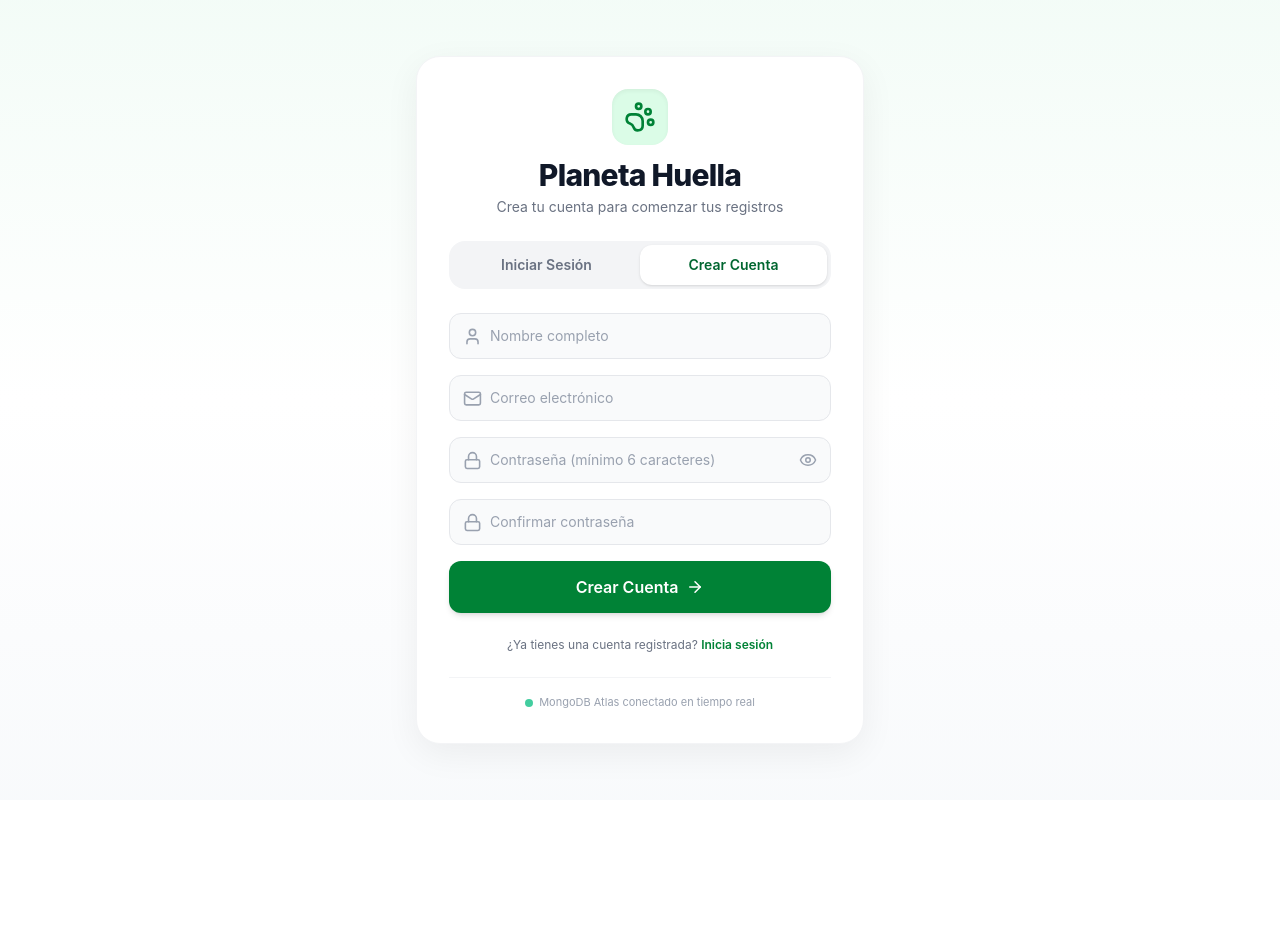
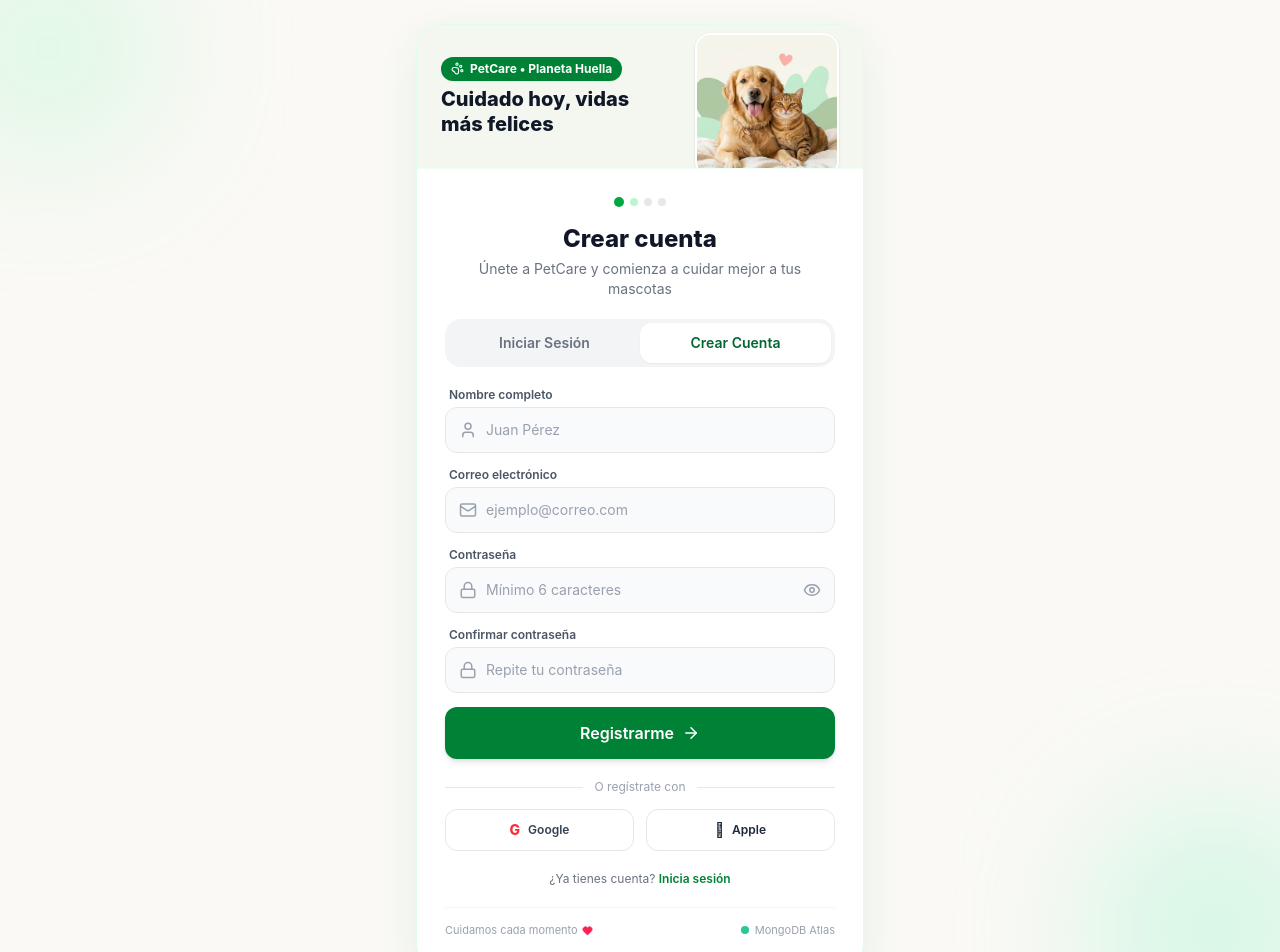
Before and after one commit to Matt-a01/PWA-PlanetaHuella, a React (Vite) app in the folder frontend/: page /Registro in a window 1280 px wide. Shown: the top 952 px of the page. Before the commit the page ends 800 px from the top, so only its background shows below. Built offline with nearby package versions, Linux system fonts and the light colour scheme; no server answers.

Commit message:
mejorar diseno visual de login, registro y recomendaciones

```diff
--- a/frontend/src/pages/Auth.tsx
+++ b/frontend/src/pages/Auth.tsx
@@ -1,9 +1,21 @@
 // frontend/src/pages/Auth.tsx
 import { useState, type FormEvent } from 'react';
 import { useNavigate } from 'react-router-dom';
-import { Mail, Lock, User, Eye, EyeOff, PawPrint, AlertCircle, CheckCircle2, ArrowRight } from 'lucide-react';
+import {
+  Mail,
+  Lock,
+  User,
+  Eye,
+  EyeOff,
+  PawPrint,
+  AlertCircle,
+  CheckCircle2,
+  ArrowRight,
+  Heart,
+} from 'lucide-react';
 import { loginUser, registerUser } from '../services/authService';
 import { useAuthStore } from '../store/useAuthStore';
+import landingHero from '../assets/landing-hero.jpg';
 
 interface AuthProps {
   initialMode?: 'login' | 'register';
@@ -14,14 +26,14 @@ export default function Auth({ initialMode = 'login' }: AuthProps) {
   const navigate = useNavigate();
   const setAuth = useAuthStore((state) => state.login);
 
-  // Form states
+  // Estados del formulario (misma lógica original)
   const [fullName, setFullName] = useState('');
   const [email, setEmail] = useState('');
   const [password, setPassword] = useState('');
   const [confirmPassword, setConfirmPassword] = useState('');
   const [showPassword, setShowPassword] = useState(false);
 
-  // UI status states
+  // Estados de interfaz
   const [loading, setLoading] = useState(false);
   const [errorMessage, setErrorMessage] = useState<string | null>(null);
   const [successMessage, setSuccessMessage] = useState<string | null>(null);
@@ -37,7 +49,6 @@ export default function Auth({ initialMode = 'login' }: AuthProps) {
     setErrorMessage(null);
     setSuccessMessage(null);
 
-    // Validaciones en cliente
     if (mode === 'register') {
       if (!fullName.trim()) {
         setErrorMessage('Por favor ingresa tu nombre completo.');
@@ -92,32 +103,60 @@ export default function Auth({ initialMode = 'login' }: AuthProps) {
   };
 
   return (
-    <div className="min-h-screen bg-gradient-to-b from-green-50/60 via-white to-slate-50 flex flex-col justify-center items-center p-4 sm:p-6">
-      <div className="w-full max-w-md bg-white rounded-3xl shadow-[0_10px_35px_rgba(0,0,0,0.06)] border border-gray-100 p-6 sm:p-8">
+    <div className="min-h-screen bg-[#FAF9F5] flex flex-col justify-center items-center p-4 sm:p-6 relative overflow-hidden">
+      {/* Decoración orgánica suave de fondo */}
+      <div className="pointer-events-none absolute -top-16 -left-16 w-56 h-56 rounded-full bg-green-200/40 blur-3xl" />
+      <div className="pointer-events-none absolute -bottom-16 -right-16 w-64 h-64 rounded-full bg-emerald-200/40 blur-3xl" />
 
-        {/* LOGO Y ENCABEZADO */}
-        <div className="text-center mb-6">
-          <div className="inline-flex items-center justify-center w-14 h-14 rounded-2xl bg-green-100 text-green-700 mb-3 shadow-inner">
-            <PawPrint size={32} />
+      <div className="w-full max-w-md bg-white rounded-3xl shadow-[0_14px_40px_rgba(21,128,61,0.08)] border border-green-100/80 overflow-hidden z-10">
+
+        {/* BANNER HERO SUPERIOR OPTIMIZADO */}
+        <div className="relative h-36 bg-[#F3F7F0] flex items-center justify-between px-6 overflow-hidden border-b border-green-50">
+          <div className="z-10 max-w-[58%]">
+            <div className="inline-flex items-center gap-1.5 px-2.5 py-1 rounded-full bg-green-700 text-white text-xs font-bold mb-1.5 shadow-xs">
+              <PawPrint size={13} />
+              <span>PetCare • Planeta Huella</span>
             </div>
-          <h1 className="text-2xl sm:text-3xl font-extrabold text-gray-900 tracking-tight">
-            Planeta Huella
+            <h1 className="text-lg sm:text-xl font-extrabold text-gray-900 leading-tight">
+              Cuidado hoy, vidas más felices
             </h1>
-          <p className="text-sm text-gray-500 mt-1">
+          </div>
+
+          <img
+            src={landingHero}
+            alt="Mascotas Planeta Huella"
+            className="w-36 h-36 object-cover rounded-2xl translate-y-2 shadow-sm border-2 border-white"
+          />
+        </div>
+
+        <div className="p-6 sm:p-7">
+          {/* Indicador de pasos estilo diseño móvil */}
+          <div className="flex justify-center items-center gap-1.5 mb-4">
+            <span className="w-2.5 h-2.5 rounded-full bg-green-600" />
+            <span className="w-2 h-2 rounded-full bg-green-200" />
+            <span className="w-2 h-2 rounded-full bg-gray-200" />
+            <span className="w-2 h-2 rounded-full bg-gray-200" />
+          </div>
+
+          {/* TÍTULO DINÁMICO */}
+          <div className="text-center mb-5">
+            <h2 className="text-2xl font-extrabold text-gray-900">
+              {mode === 'login' ? 'Iniciar sesión' : 'Crear cuenta'}
+            </h2>
+            <p className="text-xs sm:text-sm text-gray-500 mt-1">
               {mode === 'login'
                 ? 'Bienvenido de nuevo a cuidar a tus mascotas'
-              : 'Crea tu cuenta para comenzar tus registros'}
+                : 'Únete a PetCare y comienza a cuidar mejor a tus mascotas'}
             </p>
           </div>
 
-        {/* SELECTOR DE MODO: INICIAR SESIÓN / CREAR CUENTA */}
-        <div className="flex bg-gray-100 p-1 rounded-2xl mb-6">
+          {/* SELECTOR DE MODO */}
+          <div className="flex bg-gray-100 p-1 rounded-2xl mb-5">
             <button
               type="button"
               onClick={() => switchMode('login')}
-            className={`flex-1 py-2.5 text-sm font-semibold rounded-xl transition-all duration-200 ${
-              mode === 'login'
-                ? 'bg-white text-green-800 shadow-sm'
+              className={`flex-1 py-2.5 text-xs sm:text-sm font-semibold rounded-xl transition-all cursor-pointer ${mode === 'login'
+                ? 'bg-white text-green-800 shadow-xs'
                 : 'text-gray-500 hover:text-gray-900'
                 }`}
             >
@@ -126,9 +165,8 @@ export default function Auth({ initialMode = 'login' }: AuthProps) {
             <button
               type="button"
               onClick={() => switchMode('register')}
-            className={`flex-1 py-2.5 text-sm font-semibold rounded-xl transition-all duration-200 ${
-              mode === 'register'
-                ? 'bg-white text-green-800 shadow-sm'
+              className={`flex-1 py-2.5 text-xs sm:text-sm font-semibold rounded-xl transition-all cursor-pointer ${mode === 'register'
+                ? 'bg-white text-green-800 shadow-xs'
                 : 'text-gray-500 hover:text-gray-900'
                 }`}
             >
@@ -136,93 +174,107 @@ export default function Auth({ initialMode = 'login' }: AuthProps) {
             </button>
           </div>
 
-        {/* MENSAJES DE ERROR O ÉXITO */}
+          {/* ALERTAS DE ERROR O ÉXITO */}
           {errorMessage && (
-          <div className="mb-4 p-3.5 bg-red-50 border border-red-200 text-red-700 text-xs sm:text-sm rounded-xl flex items-start gap-2.5 animate-fadeIn">
+            <div className="mb-4 p-3.5 bg-red-50 border border-red-200 text-red-700 text-xs sm:text-sm rounded-xl flex items-start gap-2.5">
               <AlertCircle size={18} className="shrink-0 mt-0.5 text-red-500" />
               <span>{errorMessage}</span>
             </div>
           )}
 
           {successMessage && (
-          <div className="mb-4 p-3.5 bg-green-50 border border-green-200 text-green-800 text-xs sm:text-sm rounded-xl flex items-start gap-2.5 animate-fadeIn">
+            <div className="mb-4 p-3.5 bg-green-50 border border-green-200 text-green-800 text-xs sm:text-sm rounded-xl flex items-start gap-2.5">
               <CheckCircle2 size={18} className="shrink-0 mt-0.5 text-green-600" />
               <span>{successMessage}</span>
             </div>
           )}
 
           {/* FORMULARIO */}
-        <form onSubmit={handleSubmit} className="space-y-4">
-
-          {/* NOMBRE COMPLETO (Solo en Registro) */}
+          <form onSubmit={handleSubmit} className="space-y-3.5">
             {mode === 'register' && (
+              <div>
+                <label className="block text-xs font-semibold text-gray-600 mb-1 ml-1">
+                  Nombre completo
+                </label>
                 <div className="relative">
-              <User className="absolute left-3.5 top-3.5 text-gray-400" size={19} />
+                  <User className="absolute left-3.5 top-3.5 text-gray-400" size={18} />
                   <input
                     type="text"
                     value={fullName}
                     onChange={(e) => setFullName(e.target.value)}
-                placeholder="Nombre completo"
+                    placeholder="Juan Pérez"
                     required
                     className="w-full pl-10 pr-4 py-3 bg-gray-50 border border-gray-200 rounded-xl text-sm text-gray-900 placeholder-gray-400 focus:outline-none focus:border-green-600 focus:bg-white focus:ring-2 focus:ring-green-100 transition-all"
                   />
                 </div>
+              </div>
             )}
 
-          {/* CORREO ELECTRÓNICO */}
+            <div>
+              <label className="block text-xs font-semibold text-gray-600 mb-1 ml-1">
+                Correo electrónico
+              </label>
               <div className="relative">
-            <Mail className="absolute left-3.5 top-3.5 text-gray-400" size={19} />
+                <Mail className="absolute left-3.5 top-3.5 text-gray-400" size={18} />
                 <input
                   type="email"
                   value={email}
                   onChange={(e) => setEmail(e.target.value)}
-              placeholder="Correo electrónico"
+                  placeholder="ejemplo@correo.com"
                   required
                   className="w-full pl-10 pr-4 py-3 bg-gray-50 border border-gray-200 rounded-xl text-sm text-gray-900 placeholder-gray-400 focus:outline-none focus:border-green-600 focus:bg-white focus:ring-2 focus:ring-green-100 transition-all"
                 />
               </div>
+            </div>
 
-          {/* CONTRASEÑA */}
+            <div>
+              <label className="block text-xs font-semibold text-gray-600 mb-1 ml-1">
+                Contraseña
+              </label>
               <div className="relative">
-            <Lock className="absolute left-3.5 top-3.5 text-gray-400" size={19} />
+                <Lock className="absolute left-3.5 top-3.5 text-gray-400" size={18} />
                 <input
                   type={showPassword ? 'text' : 'password'}
                   value={password}
                   onChange={(e) => setPassword(e.target.value)}
-              placeholder={mode === 'register' ? 'Contraseña (mínimo 6 caracteres)' : 'Contraseña'}
+                  placeholder="Mínimo 6 caracteres"
                   required
                   className="w-full pl-10 pr-11 py-3 bg-gray-50 border border-gray-200 rounded-xl text-sm text-gray-900 placeholder-gray-400 focus:outline-none focus:border-green-600 focus:bg-white focus:ring-2 focus:ring-green-100 transition-all"
                 />
                 <button
                   type="button"
                   onClick={() => setShowPassword(!showPassword)}
-              className="absolute right-3.5 top-3.5 text-gray-400 hover:text-gray-600 focus:outline-none"
+                  className="absolute right-3.5 top-3.5 text-gray-400 hover:text-gray-600 focus:outline-none cursor-pointer"
                   tabIndex={-1}
                 >
                   {showPassword ? <EyeOff size={18} /> : <Eye size={18} />}
                 </button>
               </div>
+            </div>
 
-          {/* CONFIRMAR CONTRASEÑA (Solo en Registro) */}
             {mode === 'register' && (
+              <div>
+                <label className="block text-xs font-semibold text-gray-600 mb-1 ml-1">
+                  Confirmar contraseña
+                </label>
                 <div className="relative">
-              <Lock className="absolute left-3.5 top-3.5 text-gray-400" size={19} />
+                  <Lock className="absolute left-3.5 top-3.5 text-gray-400" size={18} />
                   <input
                     type={showPassword ? 'text' : 'password'}
                     value={confirmPassword}
                     onChange={(e) => setConfirmPassword(e.target.value)}
-                placeholder="Confirmar contraseña"
+                    placeholder="Repite tu contraseña"
                     required
                     className="w-full pl-10 pr-4 py-3 bg-gray-50 border border-gray-200 rounded-xl text-sm text-gray-900 placeholder-gray-400 focus:outline-none focus:border-green-600 focus:bg-white focus:ring-2 focus:ring-green-100 transition-all"
                   />
                 </div>
+              </div>
             )}
 
-          {/* BOTÓN DE ACCIÓN */}
             <button
               type="submit"
               disabled={loading}
-            className="w-full bg-green-700 hover:bg-green-800 active:bg-green-900 text-white font-semibold py-3.5 px-4 rounded-xl shadow-md hover:shadow-lg transition-all flex items-center justify-center gap-2 disabled:opacity-70 disabled:cursor-not-allowed mt-2"
+              className="w-full bg-green-700 hover:bg-green-800 active:bg-green-900 text-white font-semibold py-3.5 px-4 rounded-xl shadow-md hover:shadow-lg transition-all flex items-center justify-center gap-2 disabled:opacity-70 cursor-pointer mt-2"
             >
               {loading ? (
                 <div className="flex items-center gap-2">
@@ -231,33 +283,66 @@ export default function Auth({ initialMode = 'login' }: AuthProps) {
                 </div>
               ) : (
                 <>
-                <span>{mode === 'login' ? 'Iniciar Sesión' : 'Crear Cuenta'}</span>
+                  <span>{mode === 'login' ? 'Iniciar Sesión' : 'Registrarme'}</span>
                   <ArrowRight size={18} />
                 </>
               )}
             </button>
           </form>
 
-        {/* PIE Y ENLACE DE CAMBIO */}
-        <div className="mt-6 text-center">
+          {/* SEPARADOR Y BOTONES SOCIALES (Imagen 3) */}
+          <div className="mt-5">
+            <div className="relative flex items-center justify-center">
+              <div className="border-t border-gray-200 w-full absolute" />
+              <span className="bg-white px-3 text-xs text-gray-400 relative">
+                {mode === 'login' ? 'O continúa con' : 'O regístrate con'}
+              </span>
+            </div>
+
+            <div className="flex gap-3 mt-3.5">
+              <button
+                type="button"
+                className="flex-1 py-2.5 border border-gray-200 rounded-xl flex justify-center items-center gap-2 hover:bg-gray-50 text-xs font-semibold text-gray-700 transition-colors"
+              >
+                <span className="font-extrabold text-sm text-red-500">G</span>
+                <span>Google</span>
+              </button>
+              <button
+                type="button"
+                className="flex-1 py-2.5 border border-gray-200 rounded-xl flex justify-center items-center gap-2 hover:bg-gray-50 text-xs font-semibold text-gray-800 transition-colors"
+              >
+                <span className="font-bold text-sm"></span>
+                <span>Apple</span>
+              </button>
+            </div>
+          </div>
+
+          {/* ENLACE INFERIOR */}
+          <div className="mt-5 text-center">
             <p className="text-xs text-gray-500">
-            {mode === 'login' ? '¿No tienes una cuenta?' : '¿Ya tienes una cuenta registrada?'}{' '}
+              {mode === 'login' ? '¿No tienes una cuenta?' : '¿Ya tienes cuenta?'}{' '}
               <button
                 type="button"
                 onClick={() => switchMode(mode === 'login' ? 'register' : 'login')}
-              className="text-green-700 font-semibold hover:underline"
+                className="text-green-700 font-semibold hover:underline cursor-pointer"
               >
                 {mode === 'login' ? 'Regístrate aquí' : 'Inicia sesión'}
               </button>
             </p>
           </div>
 
-        {/* INDICADOR DE CONEXIÓN A BASE DE DATOS */}
-        <div className="mt-6 pt-4 border-t border-gray-100 flex items-center justify-center gap-1.5 text-[11px] text-gray-400">
-          <span className="w-2 h-2 rounded-full bg-emerald-500 inline-block animate-pulse"></span>
-          <span>MongoDB Atlas conectado en tiempo real</span>
+          {/* PIE E INDICADOR DE CONEXIÓN */}
+          <div className="mt-5 pt-3.5 border-t border-gray-100 flex items-center justify-between text-[11px] text-gray-400">
+            <span className="inline-flex items-center gap-1">
+              <span>Cuidamos cada momento</span>
+              <Heart size={11} className="text-rose-500 fill-rose-500" />
+            </span>
+            <span className="inline-flex items-center gap-1.5">
+              <span className="w-2 h-2 rounded-full bg-emerald-500 inline-block animate-pulse" />
+              <span>MongoDB Atlas</span>
+            </span>
           </div>
-
+        </div>
       </div>
     </div>
   );
--- a/frontend/src/pages/Recomendaciones.tsx
+++ b/frontend/src/pages/Recomendaciones.tsx
@@ -1,6 +1,6 @@
 // src/pages/Recomendaciones.tsx
 import { useState } from 'react';
-import { ChevronRight } from 'lucide-react';
+import { ChevronRight, Footprints, Sparkles, Heart } from 'lucide-react';
 import { usePetStore } from '../store/usePetStore';
 
 export default function Recomendaciones() {
@@ -8,9 +8,24 @@ export default function Recomendaciones() {
     const [mascotaActiva, setMascotaActiva] = useState(0);
 
     const tips = [
-        { title: 'Rutina de ejercicio', desc: 'Ideal para su raza' },
-        { title: 'Cuidado del pelaje', desc: 'Mantén su pelaje sano y brillante' },
-        { title: 'Salud dental', desc: 'Previene problemas futuros' },
+        {
+            title: 'Rutina de ejercicio',
+            desc: 'Ideal para su raza',
+            icon: <Footprints size={20} className="text-orange-500" />,
+            bg: 'bg-orange-50',
+        },
+        {
+            title: 'Cuidado del pelaje',
+            desc: 'Mantén su pelaje sano y brillante',
+            icon: <Sparkles size={20} className="text-amber-600" />,
+            bg: 'bg-amber-50',
+        },
+        {
+            title: 'Salud dental',
+            desc: 'Previene problemas futuros',
+            icon: <Heart size={20} className="text-rose-500" />,
+            bg: 'bg-rose-50',
+        },
     ];
 
     const mascota = pets[mascotaActiva] || {
@@ -19,8 +34,8 @@ export default function Recomendaciones() {
     };
 
     return (
-        <div className="min-h-screen bg-[#F8FAFC] pb-24 p-5">
-        <h1 className="text-2xl font-bold text-gray-900 mb-6 pt-2">Recomendaciones</h1>
+        <div className="min-h-screen bg-[#FAF9F5] pb-24 p-5">
+            <h1 className="text-2xl font-bold text-gray-900 mb-5 pt-2">Recomendaciones</h1>
 
             {/* Pestañas por mascota */}
             <div className="flex w-full justify-start border-b border-gray-200 mb-6">
@@ -29,7 +44,7 @@ export default function Recomendaciones() {
                         key={pet._id}
                         type="button"
                         onClick={() => setMascotaActiva(idx)}
-                    className={`pb-2 px-4 ${
+                        className={`pb-2.5 px-4 text-sm ${
                             mascotaActiva === idx
                                 ? 'text-green-700 font-semibold border-b-2 border-green-700'
                                 : 'text-gray-400 font-medium'
@@ -40,26 +55,53 @@ export default function Recomendaciones() {
                 ))}
             </div>
 
-        {/* Tarjeta destacada */}
+            {/* Tarjeta destacada con indicadores de carrusel */}
             <h2 className="text-gray-900 font-bold mb-3">Recomendado para {mascota.name}</h2>
-        <div className="bg-white rounded-2xl p-4 shadow-sm border border-gray-100 flex gap-4 mb-8">
-            <img src={mascota.imageUrl} alt={mascota.name} className="w-24 h-24 object-cover rounded-xl" />
+            <div className="bg-white rounded-2xl p-4 shadow-xs border border-gray-100 mb-2">
+                <div className="flex gap-4">
+                    <img
+                        src={mascota.imageUrl}
+                        alt={mascota.name}
+                        className="w-24 h-24 object-cover rounded-xl"
+                    />
                     <div className="flex flex-col justify-between">
                         <div>
-                <h3 className="font-bold text-sm text-gray-900">Alimentación saludable para su edad</h3>
-                <p className="text-xs text-gray-500 mt-1 line-clamp-2">Una dieta balanceada ayuda a mantener su energía y salud.</p>
+                            <h3 className="font-bold text-sm text-gray-900">
+                                Alimentación saludable para su edad
+                            </h3>
+                            <p className="text-xs text-gray-500 mt-1">
+                                Una dieta balanceada ayuda a mantener su energía y salud.
+                            </p>
                         </div>
-            <button className="bg-green-700 text-white text-xs font-semibold py-1.5 px-4 rounded-lg self-start mt-2">Ver más</button>
+                        <button
+                            type="button"
+                            className="bg-green-700 hover:bg-green-800 text-white text-xs font-semibold py-1.5 px-4 rounded-lg self-start mt-2"
+                        >
+                            Ver más
+                        </button>
+                    </div>
                 </div>
             </div>
 
-        {/* Lista de consejos */}
+            {/* Puntos del carrusel (Mockup 2) */}
+            <div className="flex justify-center gap-1.5 mb-6">
+                <span className="w-4 h-1.5 rounded-full bg-green-700" />
+                <span className="w-1.5 h-1.5 rounded-full bg-gray-300" />
+                <span className="w-1.5 h-1.5 rounded-full bg-gray-300" />
+            </div>
+
+            {/* Lista de consejos rápidos con iconos */}
             <h2 className="text-gray-900 font-bold mb-3">Consejos rápidos</h2>
             <div className="space-y-3">
                 {tips.map((tip, index) => (
-            <div key={index} className="bg-white p-4 rounded-2xl flex justify-between items-center shadow-sm border border-gray-100">
+                    <div
+                        key={index}
+                        className="bg-white p-4 rounded-2xl flex justify-between items-center shadow-xs border border-gray-100"
+                    >
                         <div className="flex items-center gap-4">
-                <div className="w-10 h-10 bg-orange-50 rounded-xl flex items-center justify-center text-orange-500 font-bold">{index + 1}</div>
+                            <div className={`w-11 h-11 ${tip.bg} rounded-xl flex items-center justify-center`}>
+                                {tip.icon}
+                            </div>
                             <div>
                                 <p className="font-semibold text-sm text-gray-900">{tip.title}</p>
                                 <p className="text-xs text-gray-500">{tip.desc}</p>
```
Lines whose indentation alone changed are shown as unchanged.
